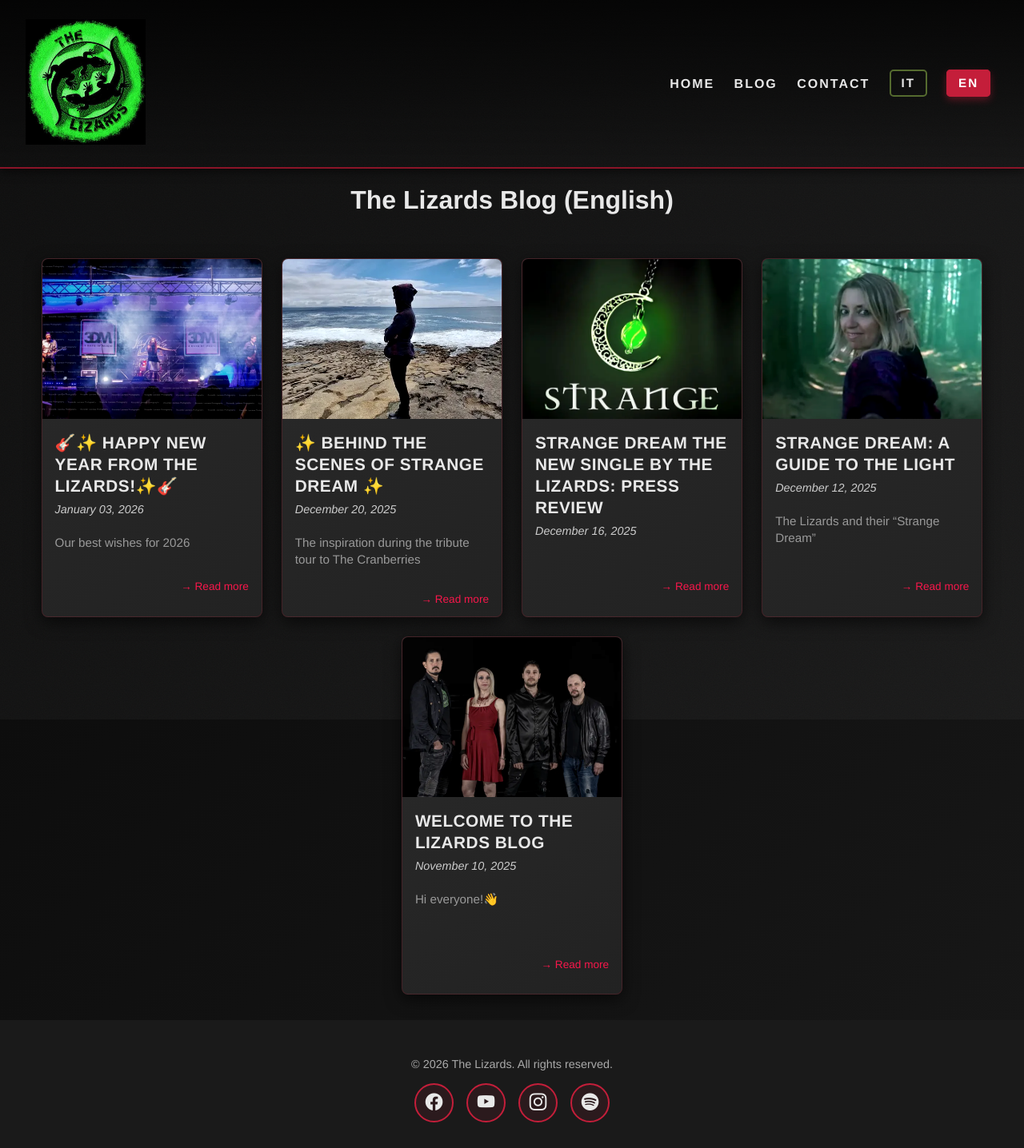
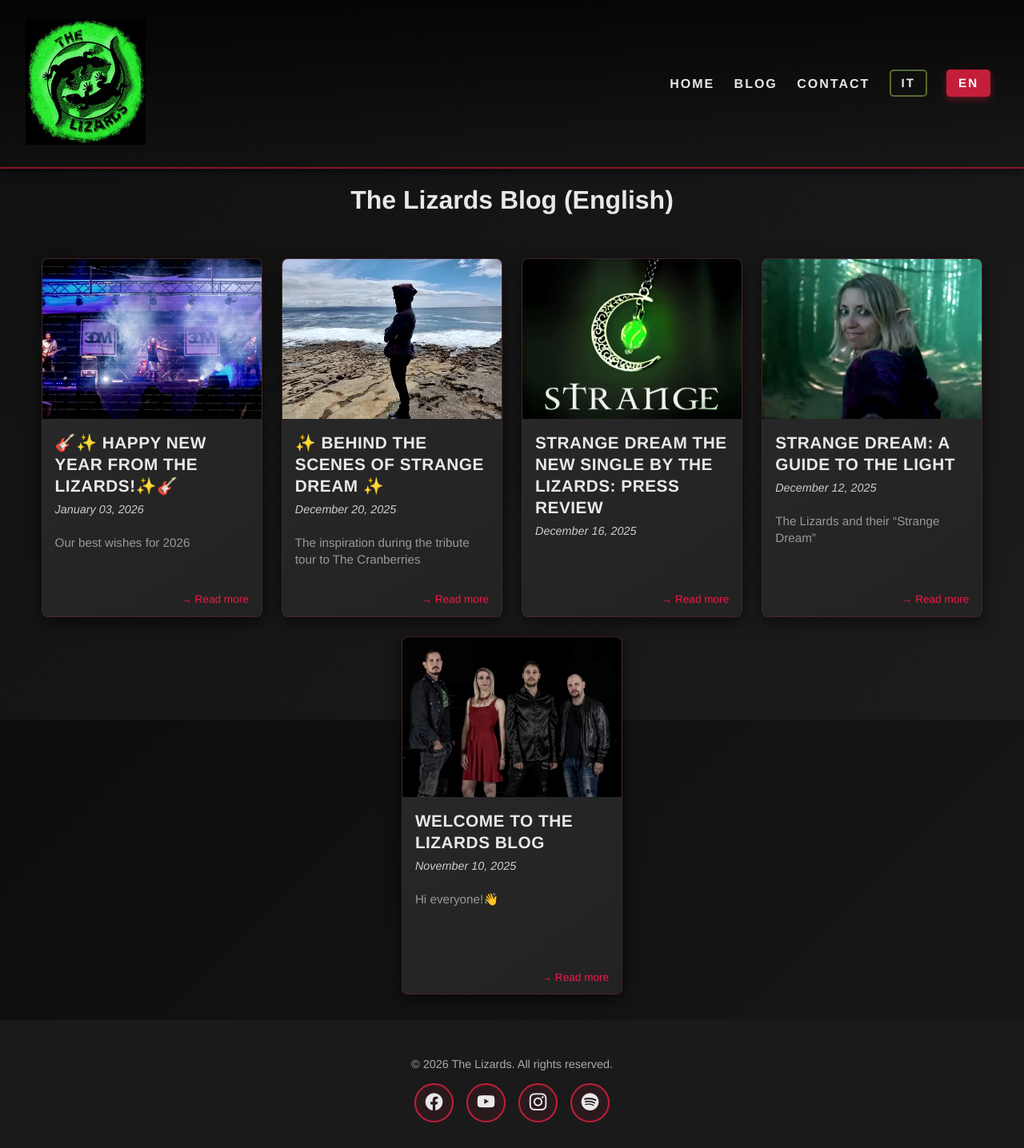
Before and after one commit to thelizberries/blog-thelizards-en, a Jekyll site: the page built from index.html, in a window 1280 px wide. Shown: the whole page at 80% size. Built offline with Jekyll 4.4.1, drawn with Linux system fonts in a browser that asks for light colours; the list of posts is cut into pages by our own code.

Commit message:
Adjust padding for read more link in post previews

```diff
--- a/assets/css/lizards-blog.css
+++ b/assets/css/lizards-blog.css
@@ -295,7 +295,7 @@ header.blog-header nav a.lang-link.active {
 
 .read-more {
   text-align: right;
-  padding: 0 1rem 1rem;
+  padding: 0 1rem 0;
   font-size: 0.85rem;
   transition: color 0.3s ease;
 }
```
